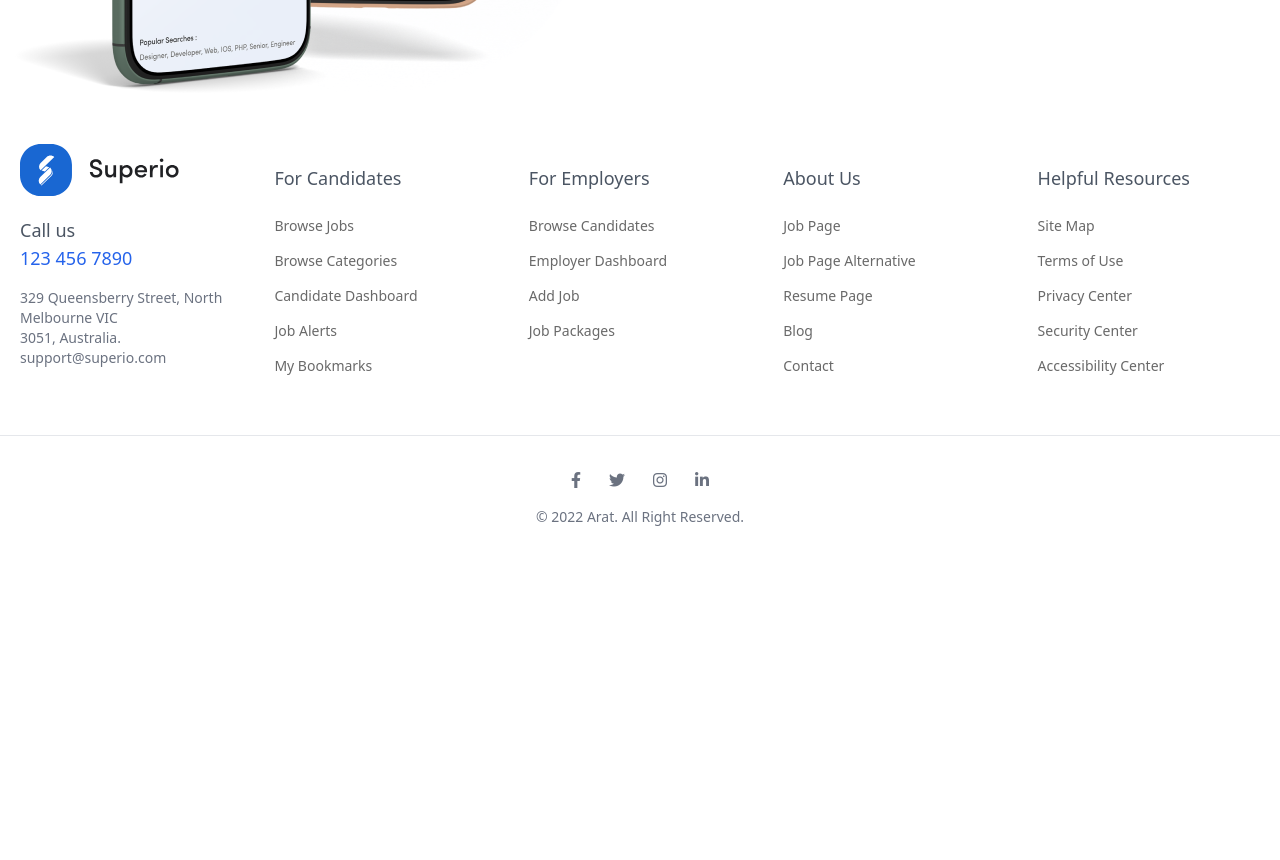
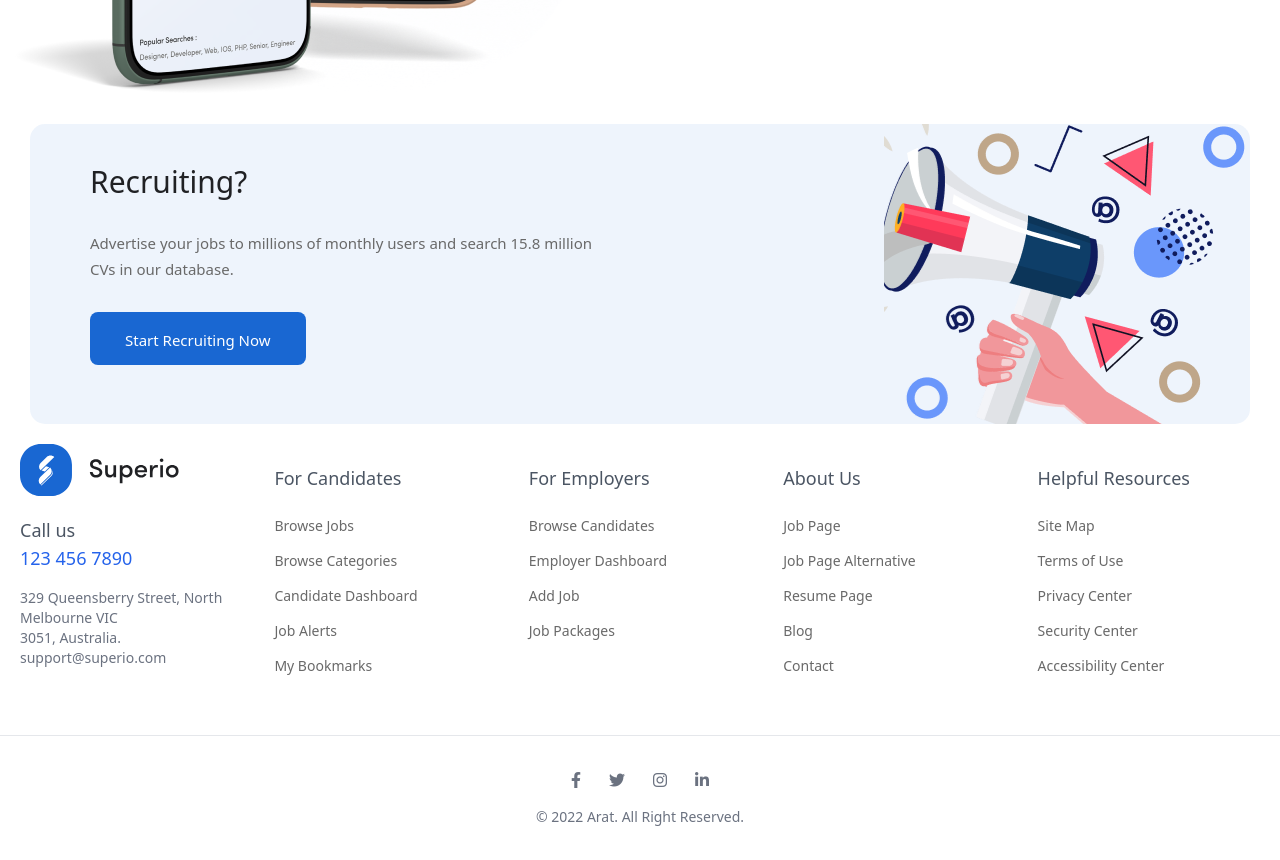
Before and after one commit to aratislamsafol/corporate1_design-tailwind-, a plain HTML site: page index.html in a window 1280 px wide. Shown: the part 5280-6140 px from the top of the page. Before the commit the page ends 5840 px from the top, so only its background shows below. Drawn offline with nearby package versions, Linux system fonts and the light colour scheme.

Commit message:
Recruiting Section

```diff
--- a/css/style.css
+++ b/css/style.css
@@ -281,6 +281,71 @@
 
     /* Footer */
 
+/* Recruiting Hero */
+.wrapper {
+    width: 100%;
+    padding: 0 30px;
+    margin: 0 auto;
+}
+.recruite-area {
+    background: rgba(25, 103, 210, 0.07);
+    border-radius: 15px;
+    display: block;
+    overflow: hidden;
+}
+
+.part-left {
+    float: left;
+    width: 70%;
+}
+.part-right {
+    display: block;
+    overflow: hidden;
+    float: right;
+    width: 30%;
+    background: url(../img/image-1.png) no-repeat;
+    background-position: 110% 0;
+    padding: 150px 0;
+}
+
+.recrute-hero {
+    padding: 40px 60px;
+}
+
+.recrute-hero h2 {
+    font-size: 30px;
+    line-height: 1.2em;
+    color: #202124;
+    font-weight: 500;
+}
+
+.recrute-hero p {
+    font-size: 15px;
+    line-height: 26px;
+    color: #696969;
+    font-weight: 400;
+    margin-top: 30px;
+    margin-bottom: 30px;
+}
+
+.recrute-hero button {
+    text-align: center;
+    white-space: nowrap;
+    color: #ffffff;
+    background-color: #1967D2;
+    font-size: 15px;
+    line-height: 20px;
+    border-radius: 8px;
+    font-weight: 400;
+    padding: 18px 35px 15px 35px;
+
+}
+
+@media (min-width: 576px) {}
+@media (min-width: 768px) {}
+@media (min-width: 992px) {}
+@media (min-width: 1200px) {}
+
 
     .list li {
     position: relative;
--- a/index.html
+++ b/index.html
@@ -939,6 +939,21 @@
         </div>
    </div> -->
 
+   <!-- Recruiting Hero -->
+   <div class="wrapper">
+    <section class="recruite-area">
+        <div class="part-left">
+            <div class="recrute-hero">
+                <h2>Recruiting?</h2>
+                <p>Advertise your jobs to millions of monthly users and search 15.8 million<br>CVs in our database.</p>
+                <button>Start Recruiting Now</button>
+            </div>
+        </div>
+        <div class="part-right"></div>
+   </section>
+   </div>
+
+
    <!-- footer -->
    <div class="footer">
     <div class="p-5 grid grid-cols-1 md:grid-cols-2 lg:grid-cols-5 gap-8 mb-6">
```
